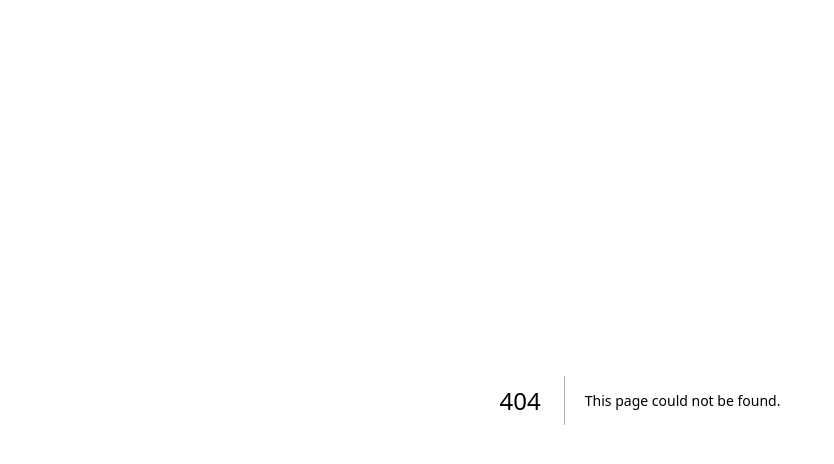
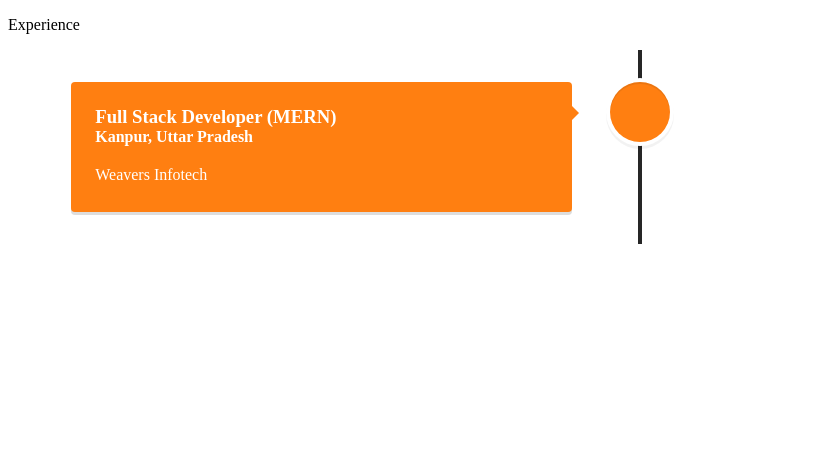
Before and after one commit to sharmashekhar0/shekharsharma-nextjs, a Next.js app: page /Experience/Experience in a window 1280 px wide. Before the commit this address had no page. Shown: the top 464 px of the page, without its empty margins (0-834 px from the left). Built offline with nearby package versions, Linux system fonts and the light colour scheme.

Commit message:
add experience page

```diff
--- /dev/null
+++ b/src/pages/Experience/Experience.tsx
@@ -0,0 +1,63 @@
+"use client";
+import {
+	VerticalTimeline,
+	VerticalTimelineElement,
+} from "react-vertical-timeline-component";
+import "react-vertical-timeline-component/style.min.css";
+import AnimatedDiv from "@/components/AnimatedDiv";
+
+import React from "react";
+
+const Experience = () => {
+	const Experience = [
+		{
+			Date: "Aug 2023-Present",
+			title: "Full Stack Developer (MERN)",
+			School: "Weavers Infotech",
+			location: "Kanpur, Uttar Pradesh",
+			description: "Graduated Matricuation",
+			bg: "#FF7F11",
+		},
+	];
+
+	return (
+		<div className="p-6 h-screen">
+			{/* <p className="text-xs opacity-45 text-center mb-4">{`(This page is still in development. Content may not be accurate.)`}</p> */}
+			<p className="text-center text-white text-2xl sm:text-3xl mb-6 font-extrabold  md:no-underline underline-offset-8 decoration-[#F11A7B]">
+				Experience
+			</p>
+			<AnimatedDiv>
+				<VerticalTimeline
+					className="opacity-95"
+					animate={false}
+					lineColor="#262626"
+				>
+					{Experience.map((e, i) => (
+						<VerticalTimelineElement
+							key={i}
+							visible={true}
+							className="vertical-timeline-element--work"
+							contentStyle={{ background: e.bg, color: "#fff" }}
+							contentArrowStyle={{
+								borderRight: `7px solid  ${e.bg}`,
+							}}
+							date={e.Date}
+							iconStyle={{ background: e.bg, color: "#fff" }}
+							icon={""}
+						>
+							<h3 className="vertical-timeline-element-title">
+								{e.title}
+							</h3>
+							<h4 className="vertical-timeline-element-subtitle">
+								{e.location}
+							</h4>
+							<p>{e.School}</p>
+						</VerticalTimelineElement>
+					))}
+				</VerticalTimeline>
+			</AnimatedDiv>
+		</div>
+	);
+};
+
+export default Experience;
```
